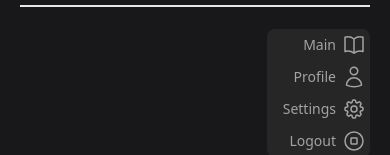
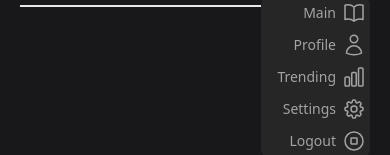
Before and after one commit to BastidaNicolas/comments-xyz-client, a Next.js app: page / in a window 390 px wide. Both pictures are taken after a click on the button 350 px from the left and 1294 px from the top of the page. Shown: the part 1113-1268 px from the top of the page. Built offline with nearby package versions, Linux system fonts and the light colour scheme.

Commit message:
added trending page link to userMenu for mobile

```diff
--- a/src/components/userMenu.tsx
+++ b/src/components/userMenu.tsx
@@ -97,6 +97,28 @@ export default function UserMenu() {
               </svg>
             </Link>
           </li>
+          <li className="block md:hidden">
+            <Link
+              className="flex justify-end mb-2 text-sm items-center text-neutral-400 hover:text-neutral-50"
+              href="/"
+            >
+              Trending{" "}
+              <svg
+                xmlns="http://www.w3.org/2000/svg"
+                fill="none"
+                viewBox="0 0 24 24"
+                strokeWidth={1.5}
+                stroke="currentColor"
+                className="w-6 h-6 ml-1.5"
+              >
+                <path
+                  strokeLinecap="round"
+                  strokeLinejoin="round"
+                  d="M3 13.125C3 12.504 3.504 12 4.125 12h2.25c.621 0 1.125.504 1.125 1.125v6.75C7.5 20.496 6.996 21 6.375 21h-2.25A1.125 1.125 0 013 19.875v-6.75zM9.75 8.625c0-.621.504-1.125 1.125-1.125h2.25c.621 0 1.125.504 1.125 1.125v11.25c0 .621-.504 1.125-1.125 1.125h-2.25a1.125 1.125 0 01-1.125-1.125V8.625zM16.5 4.125c0-.621.504-1.125 1.125-1.125h2.25C20.496 3 21 3.504 21 4.125v15.75c0 .621-.504 1.125-1.125 1.125h-2.25a1.125 1.125 0 01-1.125-1.125V4.125z"
+                />
+              </svg>
+            </Link>
+          </li>
           <li>
             <Link
               className="flex justify-end mb-2 text-sm items-center text-neutral-400 hover:text-neutral-50"
```
